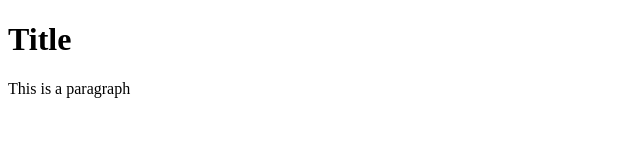
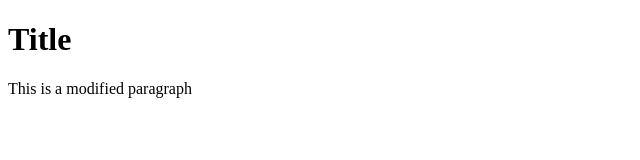
Before and after one commit to AlexAHK/c9test, a plain HTML site: page index.html in a window 1280 px wide. Shown: the full height of the page, 0-640 px from the left. Drawn offline with Linux system fonts and the light colour scheme.

Commit message:
Change first paragraph

```diff
--- a/index.html
+++ b/index.html
@@ -7,6 +7,6 @@
     <body>
 
         <h1>Title</h1>
-        <p>This is a paragraph</p>
+        <p>This is a modified paragraph</p>
     </body>
 </html>
```
